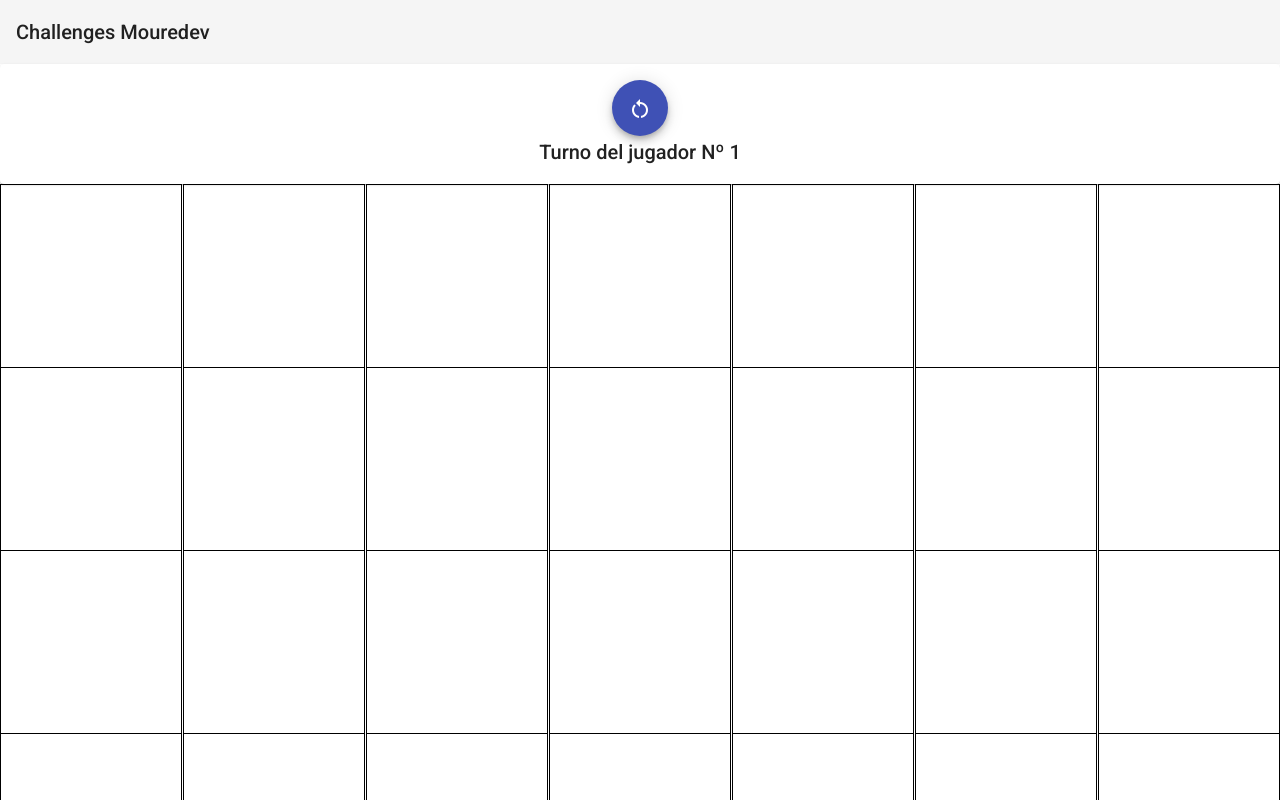
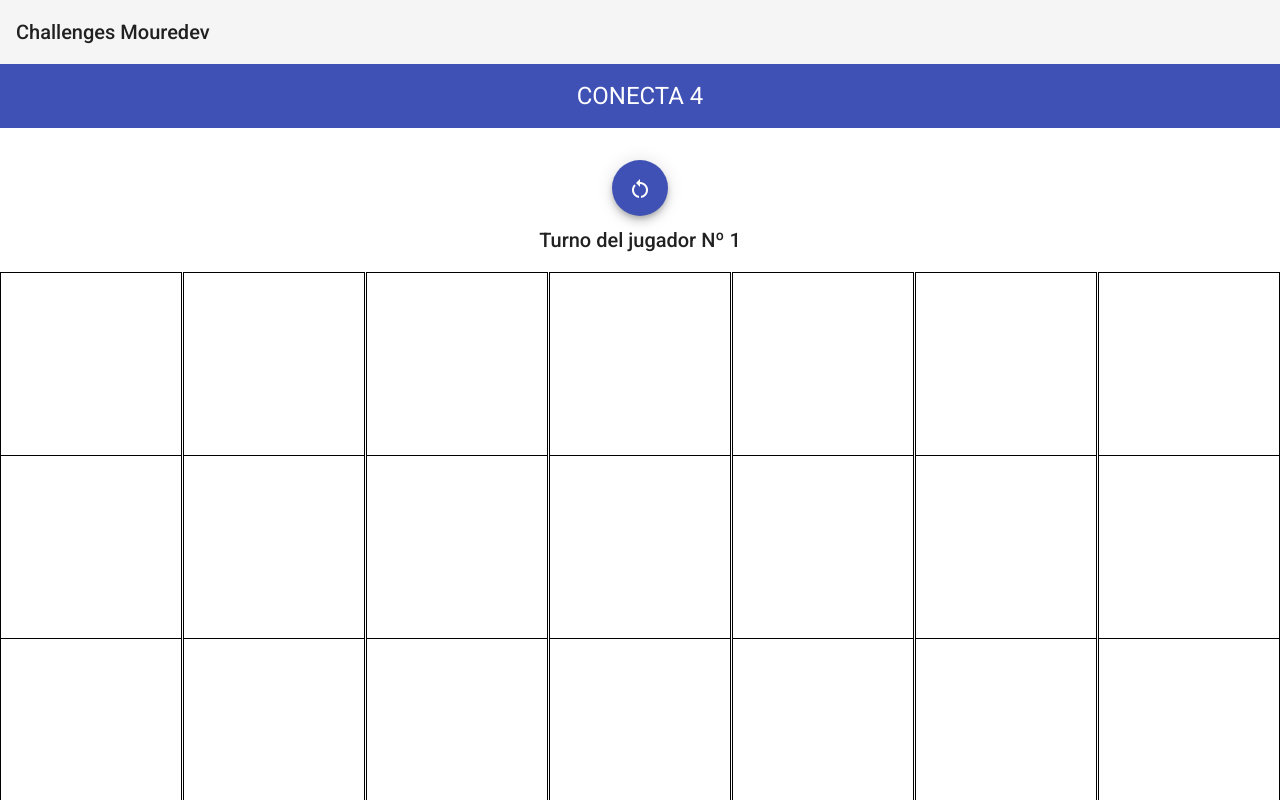
Before and after one commit to lnzambelli/challenges-project, an Angular app: page /conecta in a window 1280 px wide. Shown: the top 800 px of the page. Built offline with nearby package versions, Linux system fonts and the light colour scheme.

Commit message:
se agrego snackbar y estilos h1

```diff
--- a/src/app/app.module.ts
+++ b/src/app/app.module.ts
@@ -4,6 +4,7 @@ import { AppRoutingModule } from './app-routing.module';
 import { AppComponent } from './app.component';
 import { BrowserAnimationsModule } from '@angular/platform-browser/animations';
 import { NavbarModule } from 'src/app/components/navbar/navbar.component';
+import {MatSnackBarModule} from '@angular/material/snack-bar';
 
 @NgModule({
   declarations: [
@@ -13,7 +14,8 @@ import { NavbarModule } from 'src/app/components/navbar/navbar.component';
     BrowserModule,
     AppRoutingModule,
     BrowserAnimationsModule,
-    NavbarModule
+    NavbarModule,
+    MatSnackBarModule
   ],
   providers: [],
   bootstrap: [AppComponent]
--- a/src/app/pages/conecta-cuatro/conecta-cuatro.component.html
+++ b/src/app/pages/conecta-cuatro/conecta-cuatro.component.html
@@ -1,10 +1,10 @@
+<h1>Conecta 4</h1>
 <section class="resultado">
-
     <mat-card class="titulo" *ngIf="numerosDeJugadas<43; else juegoTerminado">
         <button mat-fab color="primary" (click)="reinciarJuego()">
             <mat-icon>restart_alt</mat-icon>
         </button>
-        <h2>Turno del jugador Nº {{usuarioActivo}}</h2>
+        <h2 *ngIf="ganadorEncontrado==0">Turno del jugador Nº {{usuarioActivo}}</h2>
     </mat-card>
     <ng-template #juegoTerminado>Juego Terminado!!</ng-template>
 </section>
--- a/src/app/pages/conecta-cuatro/conecta-cuatro.component.scss
+++ b/src/app/pages/conecta-cuatro/conecta-cuatro.component.scss
@@ -6,4 +6,9 @@
 
 .titulo{
     text-align: center;
+    box-shadow: none;
 }
+
+h2{
+    margin-top: 8px;
+}
--- a/src/app/pages/conecta-cuatro/conecta-cuatro.component.ts
+++ b/src/app/pages/conecta-cuatro/conecta-cuatro.component.ts
@@ -1,4 +1,5 @@
 import { Component, OnInit } from '@angular/core';
+import {MatSnackBar} from '@angular/material/snack-bar';
 
 @Component({
   selector: 'app-conecta-cuatro',
@@ -12,7 +13,7 @@ export class ConectaCuatroComponent implements OnInit {
   numerosDeJugadas: number = 1;
   ganadorEncontrado: number = 0;
 
-  constructor() { }
+  constructor(private snackBar: MatSnackBar) { }
 
   ngOnInit(): void {
     this.numerosDeJugadas = 1;
@@ -42,7 +43,7 @@ export class ConectaCuatroComponent implements OnInit {
       this.numerosDeJugadas%2 ? this.usuarioActivo=1 : this.usuarioActivo=2
     }
     else{
-      console.log("ya se ingreso una ficha")
+      this.snackBar.open('Ficha ya asignada, seleccione otra!!', 'Close', {duration: 2000})
     }
   }
 
--- a/src/styles.scss
+++ b/src/styles.scss
@@ -2,3 +2,4 @@
 
 html, body { height: 100%; }
 body { margin: 0; font-family: Roboto, "Helvetica Neue", sans-serif; }
+h1 { text-align: center; text-transform: uppercase; background-color: #3f51b5; color: #fff; padding: 16px; }
```
